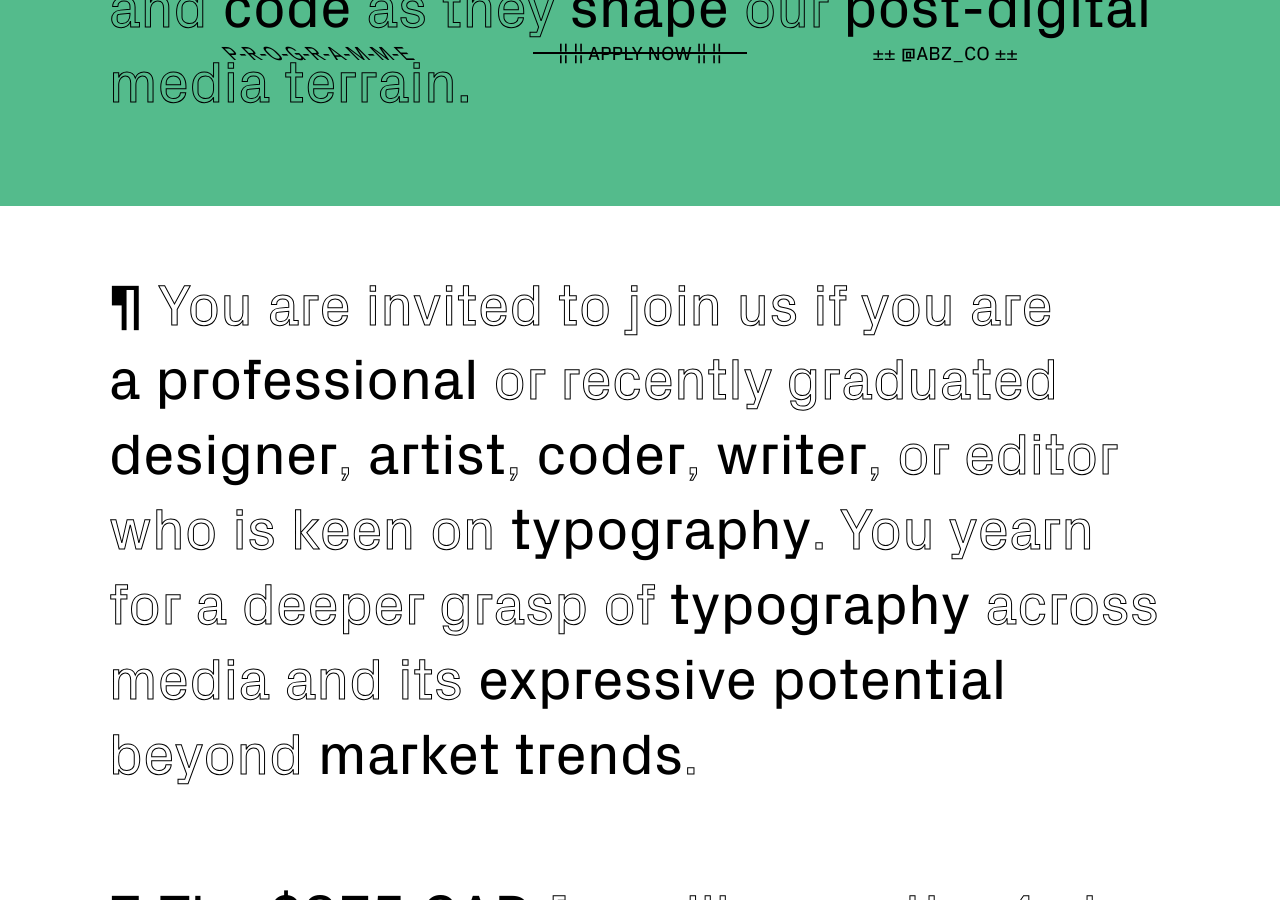
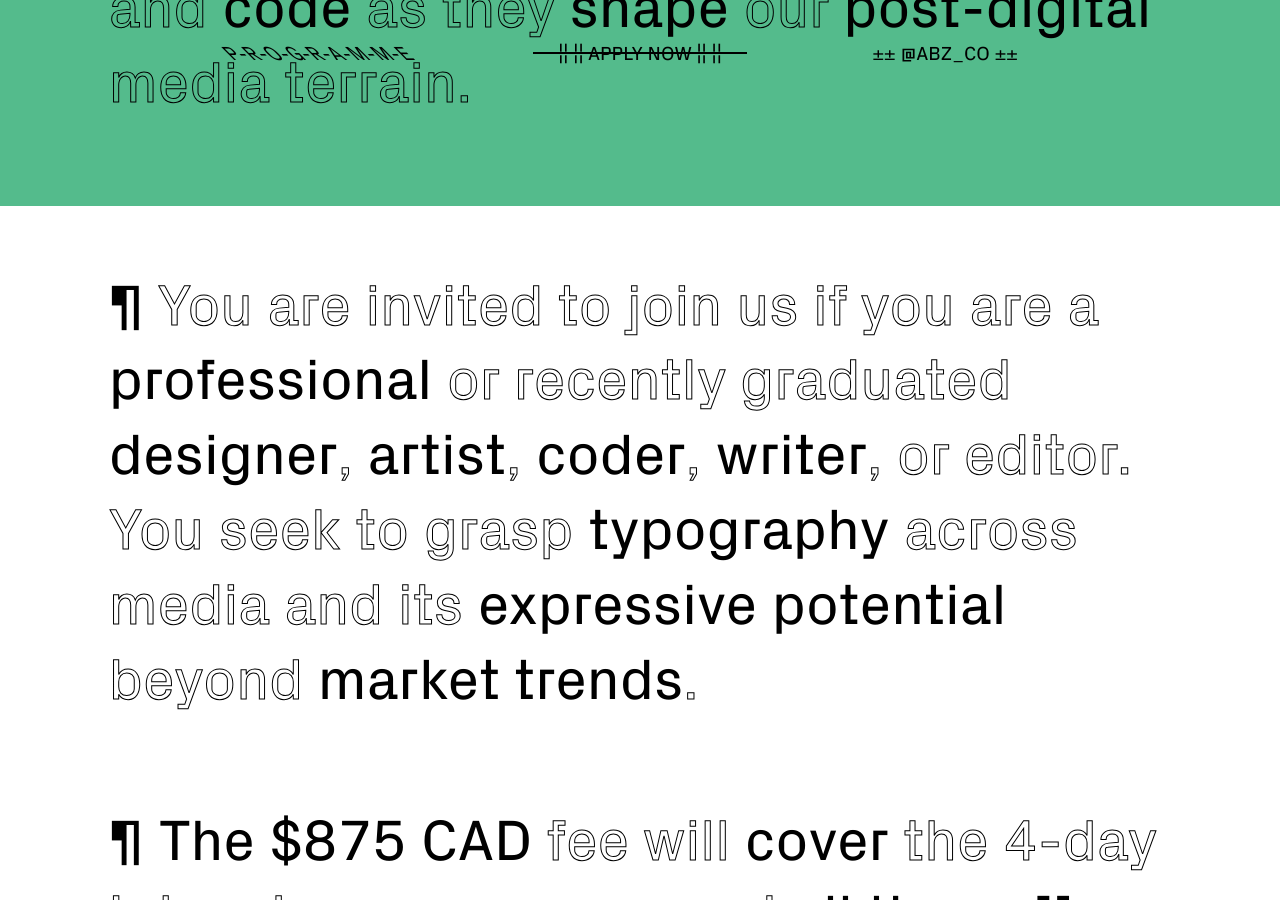
Before and after one commit to garrying/a-b-z.co, a Jekyll site: the page built from index.html, in a window 1280 px wide and 900 px high, scrolled down 704 px. Built offline with Jekyll 4.4.1, drawn with Linux system fonts in a browser that asks for light colours.

Commit message:
copy edits

```diff
--- a/index.html
+++ b/index.html
@@ -4,7 +4,7 @@ layout: default
 
 <div class="content-container heading-one">
   <p>
-    <span class="solid">¶</span> You are invited to join us if you are <a href="http://www.thegoodproject.org/wp-content/uploads/2016/01/Mehta_Paradox-of-the-Professions.pdf" data-link-text="a professional" target="_blank">a professional</a> or recently graduated <a href="https://www.penguin.co.uk/books/19371/design-as-art/" data-link-text="designer" target="_blank">designer</a>, <a href="https://www.youtube.com/watch?v=rqlZLSshbgU" data-link-text="artist" target="_blank">artist</a>, <a href="http://esolangs.org/wiki/Main_Page" target="_blank" data-link-text="coder">coder</a>, <a href="http://practicaltypography.com/billionaires-typewriter.html" data-link-text="writer" target="_blank">writer</a>, or editor who is keen on <a href="http://www.readingdesign.org/tristram-shandy" data-link-text="typography" target="_blank">typography</a>. You yearn for a deeper grasp of <a href="http://practicaltypography.com/why-typography-matters.html" data-link-text="typography" target="_blank">typography</a> across media and its <a href="#manifesto" data-link-text="expressive">expressive</a> <a href="#manifesto" data-link-text="potential">potential</a> beyond <a href="http://www.macleans.ca/economy/business/the-dying-art-of-handwriting-as-an-excellent-sales-tool/" target="_blank" data-link-text="market trends">market trends</a><span class="inline-outline">.</span>
+    <span class="solid">¶</span> You are invited to join us if you are a <a href="http://www.thegoodproject.org/wp-content/uploads/2016/01/Mehta_Paradox-of-the-Professions.pdf" data-link-text="professional" target="_blank">professional</a> or recently graduated <a href="https://www.penguin.co.uk/books/19371/design-as-art/" data-link-text="designer" target="_blank">designer</a>, <a href="https://www.youtube.com/watch?v=rqlZLSshbgU" data-link-text="artist" target="_blank">artist</a>, <a href="http://esolangs.org/wiki/Main_Page" target="_blank" data-link-text="coder">coder</a>, <a href="http://practicaltypography.com/billionaires-typewriter.html" data-link-text="writer" target="_blank">writer</a>, or editor. You seek to grasp <a href="http://practicaltypography.com/why-typography-matters.html" data-link-text="typography" target="_blank">typography</a> across media and its <a href="#manifesto" data-link-text="expressive potential">expressive potential</a> beyond <a href="http://www.macleans.ca/economy/business/the-dying-art-of-handwriting-as-an-excellent-sales-tool/" target="_blank" data-link-text="market trends">market trends</a><span class="inline-outline">.</span>
   </p>
 </div>
 
```
